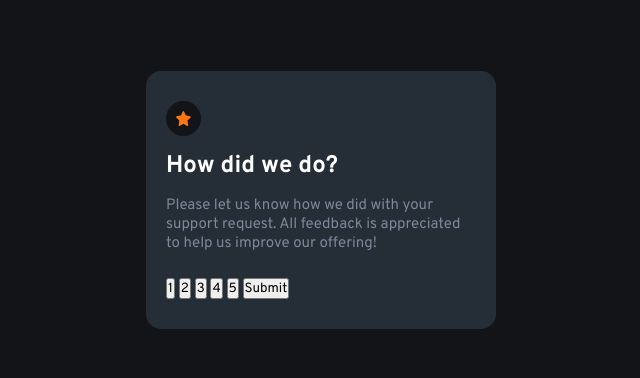
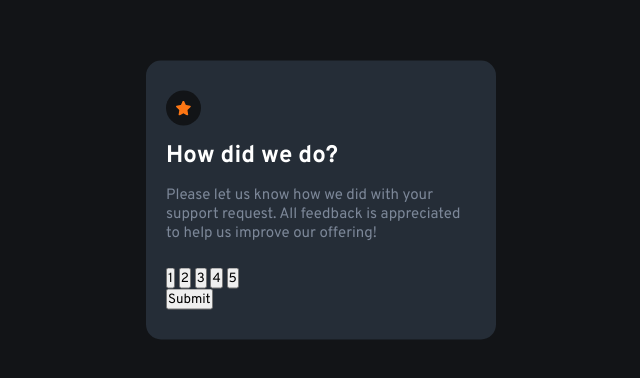
Before and after one commit to mohamed-abdelahi-haibelty/Interactive-rating-component, a plain HTML site: page index.html in a window 1280 px wide. Shown: the part 200-578 px from the top of the page, without its empty margins (334-974 px from the left). Drawn offline with Linux system fonts and the light colour scheme.

Commit message:
update div buttons

```diff
--- a/index.html
+++ b/index.html
@@ -19,11 +19,13 @@
         <h2>How did we do?</h2>
         <p>Please let us know how we did with your support request. All feedback is appreciated
             to help us improve our offering!</p>
-        <button class="1">1</button>
-        <button class="2">2</button>
-        <button class="3">3</button>
-        <button class="4">4</button>
-        <button class="5">5</button>
+        <div class="circle-btn">
+            <button class="1">1</button>
+            <button class="2">2</button>
+            <button class="3">3</button>
+            <button class="4">4</button>
+            <button class="5">5</button>
+        </div>
         <button class="submit">Submit</button>
     </div>
 </body>
```
